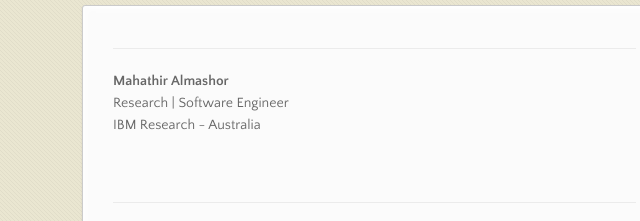
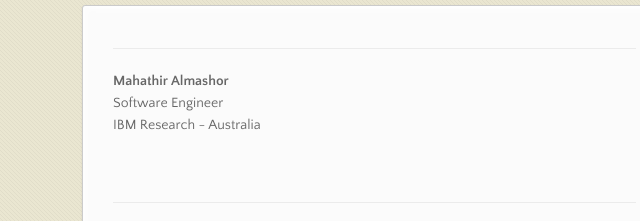
Before and after one commit to ma-al/ma-al.github.io, a plain HTML site: page index.html in a window 1280 px wide. Shown: the part 185-406 px from the top of the page, 233-873 px from the left. Drawn offline with nearby package versions, Linux system fonts and the light colour scheme.

```diff
--- a/index.html
+++ b/index.html
@@ -47,7 +47,7 @@
 <p>
    <b>Mahathir Almashor</b>
    <br>
-   Research | Software Engineer
+   Software Engineer
    <br>
    IBM Research - Australia
 </p>
```
Also changed, not shown: 1 other file.
